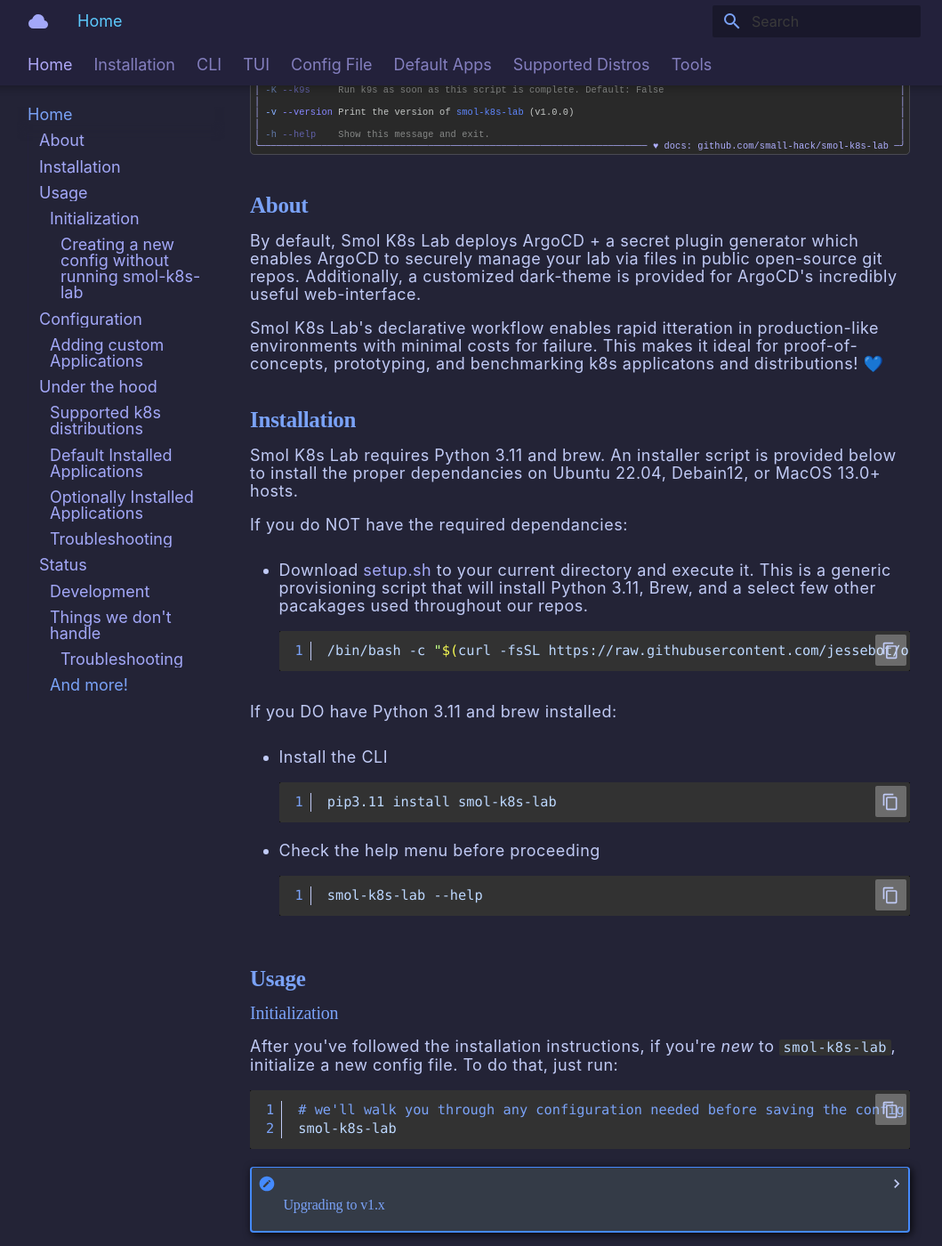
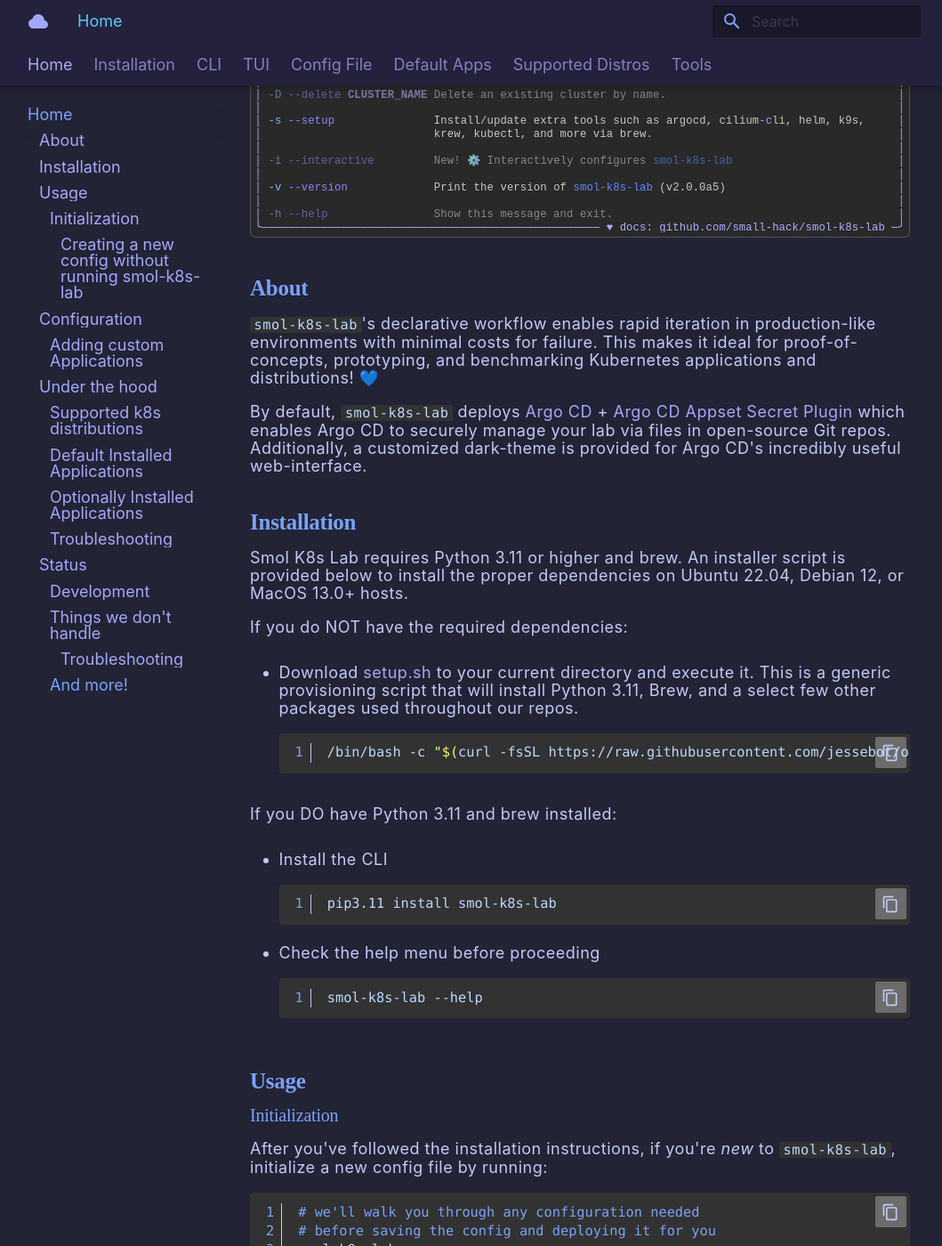
Before and after one commit to small-hack/smol-k8s-lab, an MkDocs documentation site: the page built from docs/index.md, in a window 1280 px wide and 1400 px high, scrolled down 410 px. Shown: the whole window at 89% size, without its empty margins (113-1172 px from the left). Built offline with MkDocs 1.6.1 and Material for MkDocs 9.7.7, drawn with Linux system fonts in a browser that asks for light colours; emoji names are drawn with the system emoji font; some of the changed text lies outside the part shown.

Commit message:
improve cli help text and allow screenshots to be generated when SMOL_SCREENSHOTS is set to 'TRUE'

````diff
--- a/docs/index.md
+++ b/docs/index.md
@@ -17,18 +17,17 @@
 
 ## About
 
-By default, Smol K8s Lab deploys ArgoCD + a secret plugin generator which enables ArgoCD to securely manage your lab via files in public open-source git repos. Additionally, a customized dark-theme is provided for ArgoCD's incredibly useful web-interface.
+`smol-k8s-lab`'s declarative workflow enables rapid iteration in production-like environments with minimal costs for failure. This makes it ideal for proof-of-concepts, prototyping, and benchmarking Kubernetes applications and distributions! 💙
 
-Smol K8s Lab's declarative workflow enables rapid itteration in production-like environments with minimal costs for failure. This makes it ideal for proof-of-concepts, prototyping, and benchmarking k8s applicatons and distributions! 💙 <br>
-
+By default, `smol-k8s-lab` deploys [Argo CD] + [Argo CD Appset Secret Plugin] which enables Argo CD to securely manage your lab via files in open-source Git repos. Additionally, a customized dark-theme is provided for Argo CD's incredibly useful web-interface.
 
 ## Installation
 
-Smol K8s Lab requires Python 3.11 and brew. An installer script is provided below to install the proper dependancies on Ubuntu 22.04, Debain12, or MacOS 13.0+ hosts.
+Smol K8s Lab requires Python 3.11 or higher and brew. An installer script is provided below to install the proper dependencies on Ubuntu 22.04, Debian 12, or MacOS 13.0+ hosts.
 
-If you do NOT have the required dependancies:
+If you do NOT have the required dependencies:
 
-- Download [setup.sh](https://github.com/jessebot/onboardme/blob/main/setup.sh) to your current directory and execute it. This is a generic provisioning script that will install Python 3.11, Brew, and a select few other pacakages used throughout our repos.
+- Download [setup.sh](https://github.com/jessebot/onboardme/blob/main/setup.sh) to your current directory and execute it. This is a generic provisioning script that will install Python 3.11, Brew, and a select few other packages used throughout our repos.
 
     ```bash
     /bin/bash -c "$(curl -fsSL https://raw.githubusercontent.com/jessebot/onboardme/main/setup.sh)"
@@ -51,17 +50,18 @@
 ## Usage
 
 ### Initialization
-After you've followed the installation instructions, if you're *new* to `smol-k8s-lab`,  initialize a new config file. To do that, just run:
+After you've followed the installation instructions, if you're *new* to `smol-k8s-lab`,  initialize a new config file by running:
 
 ```bash
-# we'll walk you through any configuration needed before saving the config and deploying it for you
+# we'll walk you through any configuration needed
+# before saving the config and deploying it for you
 smol-k8s-lab
 ```
 
 <details>
-  <summary><h3>Upgrading to v1.x</h3></summary>
+  <summary><h3>Upgrading to v1.x or v2.x</h3></summary>
 
-If you've installed smol-k8s-lab prior to `v1.0.0`, please backup your old configuration, and then remove the `~/.config/smol-k8s-lab/config.yaml` (or `$XDG_CONFIG_HOME/smol-k8s-lab/config.yaml`) file entirely, then run the following:
+If you've installed smol-k8s-lab prior to `v1.0.0`, please backup your old configuration, `~/.config/smol-k8s-lab/config.yaml` (or `$XDG_CONFIG_HOME/smol-k8s-lab/config.yaml`), and then remove the file entirely. Then, run the following:
 
 ```yaml
 # this upgrades smol-k8s-lab
@@ -235,7 +237,7 @@
 [ESO]: https://external-secrets.io
 [alert manager]: https://prometheus.io/docs/alerting/latest/alertmanager/
 [Argo CD]:https://argo-cd.readthedocs.io/en/latest/
-[Argo CD Appset Secret Plugin]: https://github.com/jessebot/argocd-appset-secret-plugin/
+[Argo CD Appset Secret Plugin]: https://github.com/small-hack/argocd-appset-secret-plugin/
 
 [cert-manager]: https://cert-manager.io/docs/
 [cilium]: https://github.com/cilium/cilium/tree/v1.14.1/install/kubernetes/cilium
````
Also changed, not shown: other parts of docs/index.md (+3 -1 lines), docs/images/screenshots/help_text.svg, 1 other file.
